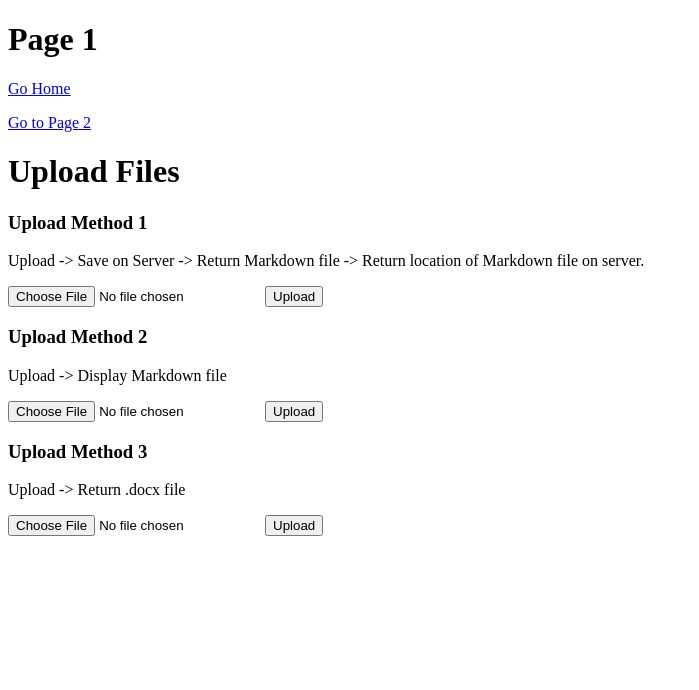
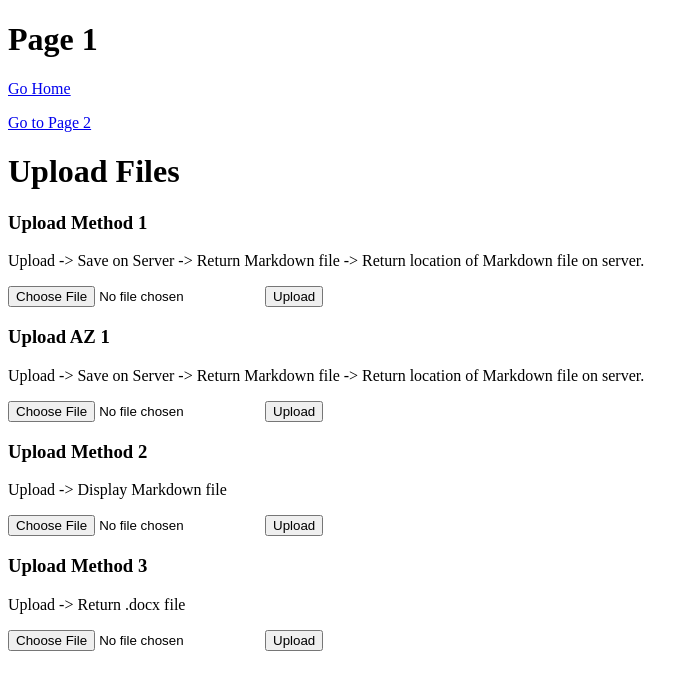
Before and after one commit to derekadam3c/PluginJsonUpload, a Flask app: page /page1 in a window 1280 px wide. Shown: the top 690 px of the page, without its empty margins (0-699 px from the left). Run offline with Flask 3, Linux system fonts and the light colour scheme.

Commit message:
Added another form to process az upload button and function separately

```diff
--- a/templates/page1.html
+++ b/templates/page1.html
@@ -17,6 +17,12 @@
       <input type="file" name="file">
       <input type="submit" value="Upload">
     </form>
+    <form action="{{ url_for('az_upload') }}" method="post" enctype="multipart/form-data">
+      <h3>Upload AZ 1</h3>
+      <p>Upload -> Save on Server -> Return Markdown file -> Return location of Markdown file on server.</p>
+      <input type="file" name="file">
+      <input type="submit" value="Upload">
+    </form>
     <form action="http://127.0.0.1:5000/upload2" method="post" enctype="multipart/form-data">
       <h3>Upload Method 2</h3>
       <p>Upload -> Display Markdown file</p>
@@ -29,5 +35,6 @@
       <input type="file" name="file">
       <input type="submit" value="Upload">
     </form>
+
 </body>
 </html>
```
